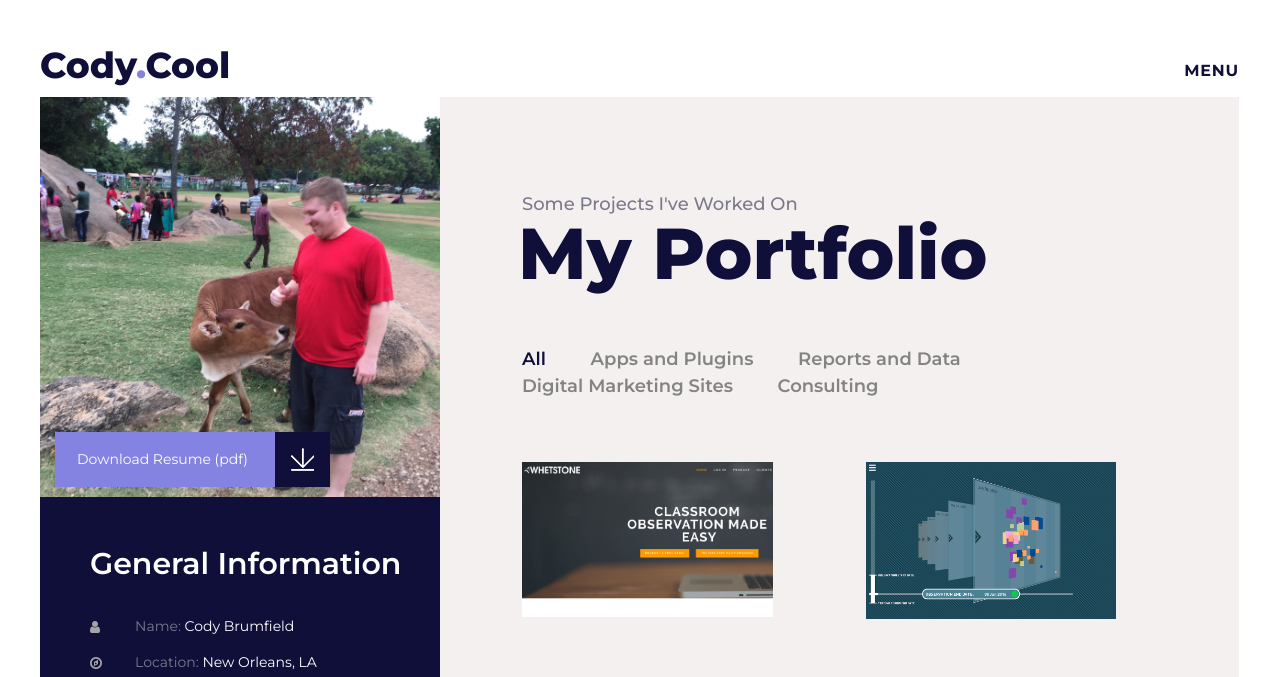
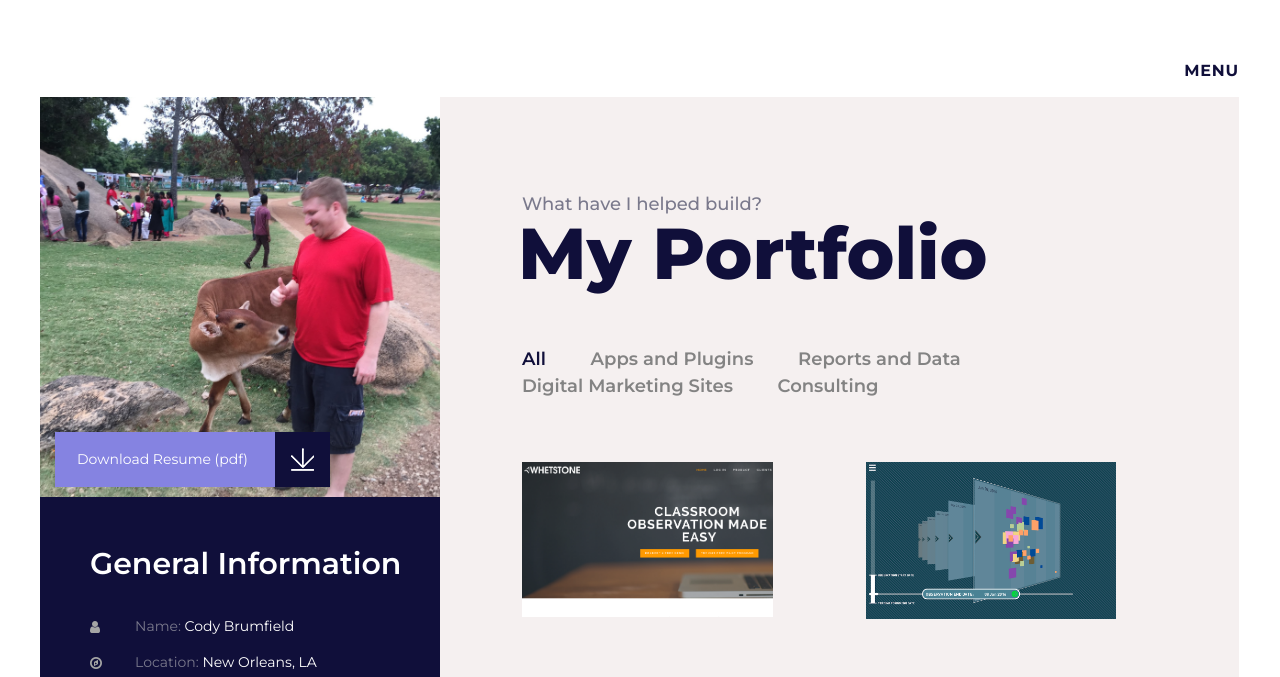
Before and after one commit to cody1213/cody1213.github.io, a plain HTML site: page portfolio.html in a window 1280 px wide. Shown: the top 677 px of the page. Drawn offline with Linux system fonts and the light colour scheme; some packages are replaced by stand-ins of ours; a script that the page names is missing.

Commit message:
initial commit

```diff
--- a/portfolio.html
+++ b/portfolio.html
@@ -20,7 +20,7 @@
 
 	<header class="header">
 		<div class="header_content d-flex flex-row align-items-center justify-content-start">
-			<div class="logo">Cody<span>.</span>Cool</div>
+			<!-- <div class="logo">Cody<span>.</span>Cool</div> -->
 			<div class="main_nav d-flex flex-row align-items-end justify-content-start">
 				<ul class="d-flex flex-row align-items-center justify-content-start">
 					<li><a href="about.html">About</a></li>
@@ -100,7 +100,7 @@
 
 			<div class="main_content">
 				<div class="main_title_container d-flex flex-column align-items-start justify-content-end">
-					<div class="main_subtitle">Some Projects I've Worked On</div>
+					<div class="main_subtitle">What have I helped build?</div>
 					<div class="main_title">My Portfolio</div>
 				</div>
 
@@ -111,7 +111,7 @@
 						<li class="portfolio_category" data-filter=".p_apps">Apps and Plugins</li>
 						<li class="portfolio_category" data-filter=".p_reports">Reports and Data</li>
 						<li class="portfolio_category" data-filter=".p_sites">Digital Marketing Sites</li>
-						<li class="portfolio_category" data-filter=".p_sites">Consulting</li>
+						<li class="portfolio_category" data-filter=".p_consulting">Consulting</li>
 					</ul>
 				</div>
 
```
Also changed, not shown: about.html (+1 -1 lines), education.html (+1 -1 lines), experience.html (+1 -1 lines), services.html (+1 -1 lines), skills.html (+1 -1 lines).
